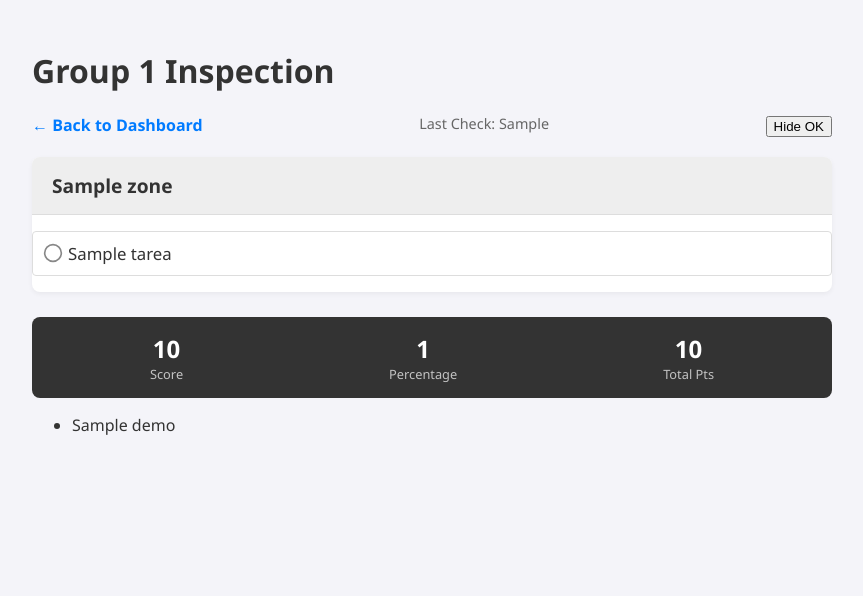
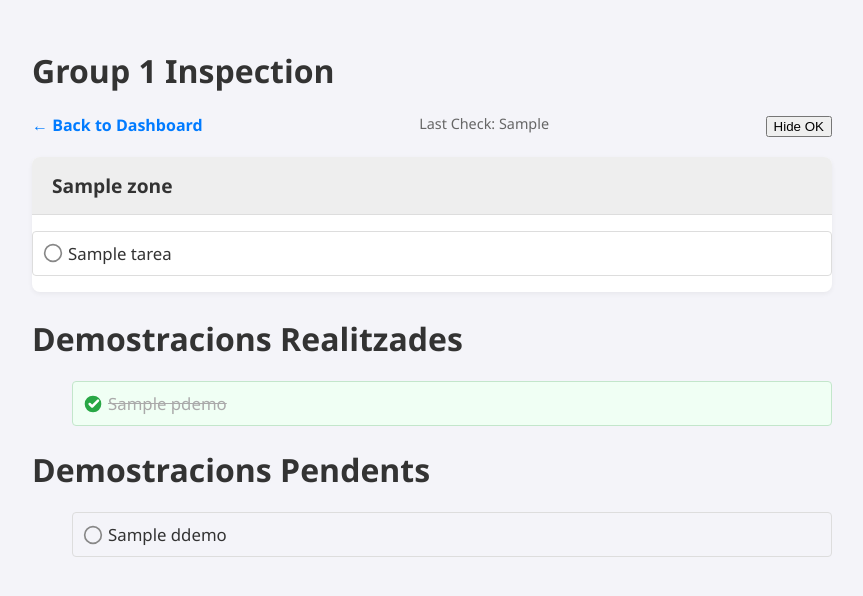
Before and after one commit to GuillermoLopezEsteve/Checklist, a Flask app: template templates/checklist.html in a window 1280 px wide. Shown: the top 596 px of the page, without its empty margins (208-1071 px from the left). Run offline with Flask 3, Linux system fonts and the light colour scheme; the template is opened without the code that fills it: most values are stand-ins (such as "Sample title", 1, 10 or a date in 2020).

Commit message:
Lista de tareas

```diff
--- a/index.py
+++ b/index.py
@@ -92,7 +92,8 @@ def get_demo_data(group_number: int) -> dict:
     Returns:
     {
       "group_name": "Grup X",
-      "demos": ["task 1", "task 2", ...]
+      "done_demos": "["task 1", "task 2", ....]"
+      "pending_demos": ["task 3", "task 6",....]
     }
     """
     JSON_PATH = os.path.abspath(
@@ -105,15 +106,19 @@ def get_demo_data(group_number: int) -> dict:
     if group_name not in data:
         raise KeyError(f"Group not found: {group_name}")
 
-    demos = [
-        item[0]
-        for item in data[group_name]
-        if isinstance(item, list) and len(item) >= 1
-    ]
+    done_demos = []
+    pending_demos = []
+
+    for task_name, status in data[group_name]:
+        if status == "TRUE":
+            done_demos.append(task_name)
+        else:
+            pending_demos.append(task_name)
 
     return {
         "group_name": group_name,
-        "demos": demos
+        "done_demos": done_demos,
+        "pending_demos": pending_demos,
     }
 
 @app.route('/')
@@ -126,7 +131,6 @@ def home():
 def group_checklist(number):
     data = get_checklist_data(number)
     demo = get_demo_data(number)
-    print(demo)
     return render_template('checklist.html', number=number, data=data, demo=demo)
 
 if __name__ == '__main__':
--- a/templates/checklist.html
+++ b/templates/checklist.html
@@ -120,32 +120,27 @@
             {% endfor %}
         </form>
 
-        <div class="stats-footer">
-            <div class="stat-box">
-                <div class="stat-val">{{ data.stats.score }}</div>
-                <div class="stat-label">Score</div>
-            </div>
-            <div class="stat-box">
-                <div class="stat-val">{{ data.stats.percent }}</div>
-                <div class="stat-label">Percentage</div>
-            </div>
-            <div class="stat-box">
-                <div class="stat-val">{{ data.stats.total }}</div>
-                <div class="stat-label">Total Pts</div>
-            </div>
-        </div>
-
     {% else %}
         <p style="color:red; text-align:center;">Error loading Script data.</p>
     {% endif %}
 
     {% if demo %}
+        <h1>Demostracions Realitzades</h1>
         <ul>
-          {% for demo in demos %}
-            <li>{{ demo }}</li>
+          {% for pdemo in demo.done_demos %}
+                    <li class="task-card task-done">
+                        <span class="task-name">{{ pdemo }}</span>
+                    </li>
           {% endfor %}
         </ul>
-
+	<h1>Demostracions Pendents</h1>
+        <ul>
+          {% for ddemo in demo.pending_demos %}
+                    <li class="task-card task-pending">
+                        <span class="task-name">{{ ddemo }}</span>
+                    </li>
+          {% endfor %}
+        </ul>
     {% else %}
         <p style="color:red; text-align:center;">Error loading Demostration data.</p>
     {% endif %}
```
Also changed, not shown: 1 other file.
